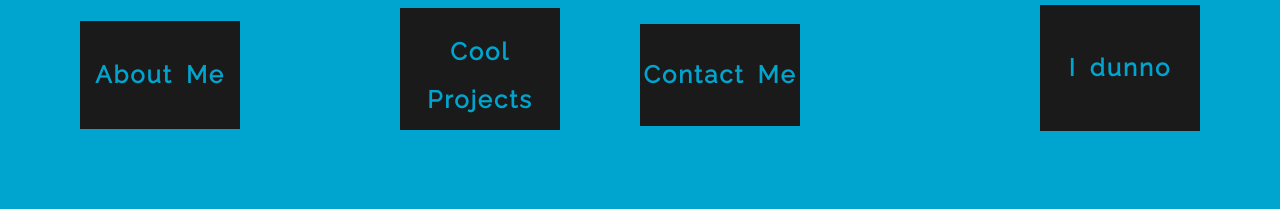
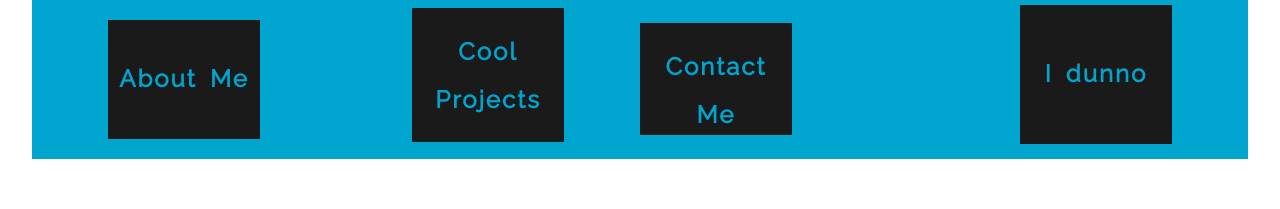
Before and after one commit to Alferguson/Alferguson.github.io, a React (Create React App) app in the folder client/: page /about-me in a window 1280 px wide. Shown: the top 209 px of the page. Built offline with nearby package versions, Linux system fonts and the light colour scheme; grey boxes are pictures that could not be loaded.

Commit message:
fixed up background and navbar

```diff
--- a/client/src/App.css
+++ b/client/src/App.css
@@ -4,7 +4,6 @@
   width: 100%;
   margin: 0;
   padding: 0;
-  background: #00A5CF;
   color: #1A1A1A;
   font-family: "Raleway", sans-serif;
   line-height: 2.0;
@@ -15,7 +14,7 @@ h1 {
 }
 .grid-container {
   display: grid;
-  grid-template-rows: 1fr 5fr;
+  grid-template-rows: 1fr 7fr;
   grid-template-areas:
     "navbar"
     "body";
@@ -24,6 +23,9 @@ h1 {
 
 .navbar {
   grid-area: navbar;
+  margin: 0 auto;
+  background-color: #00A5CF;
+  width: 95%;
 }
 
 .body {
--- a/client/src/components/Navbar/Navbar.css
+++ b/client/src/components/Navbar/Navbar.css
@@ -13,7 +13,7 @@
   height: 75%;
   -webkit-transition:
     height 1.4s,
-    margin-top 1.4s; /* For Safari 3.1 to 6.0 */
+    margin-top 1.4s;
   transition:
     height 1.4s,
     margin-top 1.4s;
@@ -35,7 +35,7 @@
   height: 85%;
   -webkit-transition:
     height 1.4s,
-    margin-top 1.4s; /* For Safari 3.1 to 6.0 */
+    margin-top 1.4s;
   transition:
     height 1.4s,
     margin-top 1.4s;
@@ -50,7 +50,7 @@
   height: 71%;
   -webkit-transition:
     height 1.4s,
-    margin-top 1.4s; /* For Safari 3.1 to 6.0 */
+    margin-top 1.4s;
   transition:
     height 1.4s,
     margin-top 1.4s;
@@ -65,7 +65,7 @@
   height: 88%;
   -webkit-transition:
     height 1.4s,
-    margin-top 1.4s; /* For Safari 3.1 to 6.0 */
+    margin-top 1.4s;
   transition:
     height 1.4s,
     margin-top 1.4s;
```
